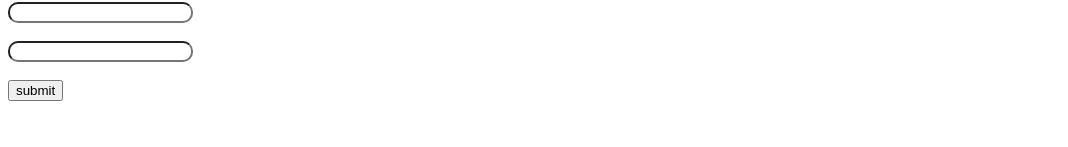
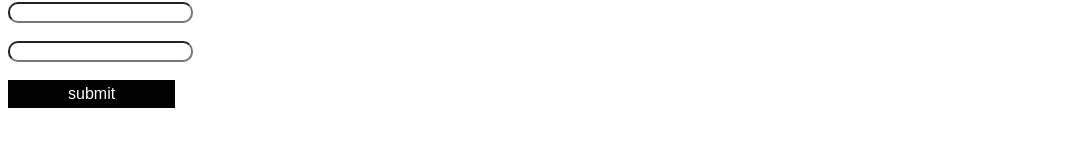
Before and after one commit to prohacker34/expense-tracker, a React (Vite) app: page / in a window 1280 px wide. Shown: the part 315-462 px from the top of the page, without its empty margins (0-1068 px from the left). Built offline with nearby package versions, Linux system fonts and the light colour scheme.

Commit message:
added style css

```diff
--- a/src/App.css
+++ b/src/App.css
@@ -39,6 +39,8 @@ input [type="text"]{
     align-self: start;
     flex-direction: column;
     margin-left: 20px;
+    width: 800px;
+    height: 800px;
 }
 #search{
     display: flex;
@@ -57,3 +59,13 @@ input [type="text"]{
   display: flex;
   flex-direction: row;
 }
+#button {
+  background-color: black;
+  border: none;
+  color: white;
+  padding: 5px 60px;
+  text-align: center;
+  text-decoration: none;
+  display: inline-block;
+  font-size: 16px;
+}
--- a/src/Components/Form.jsx
+++ b/src/Components/Form.jsx
@@ -12,7 +12,7 @@ function Form() {
             <input type="text"  className='form-input'/><br />
             <input type="text"  className='form-input'/><br />
             <input type="text"  className='form-input'/><br />
-            <button type='submit'>submit</button>
+            <button type='submit' id='button'>submit</button>
         </form>
 
         <Table />
```
